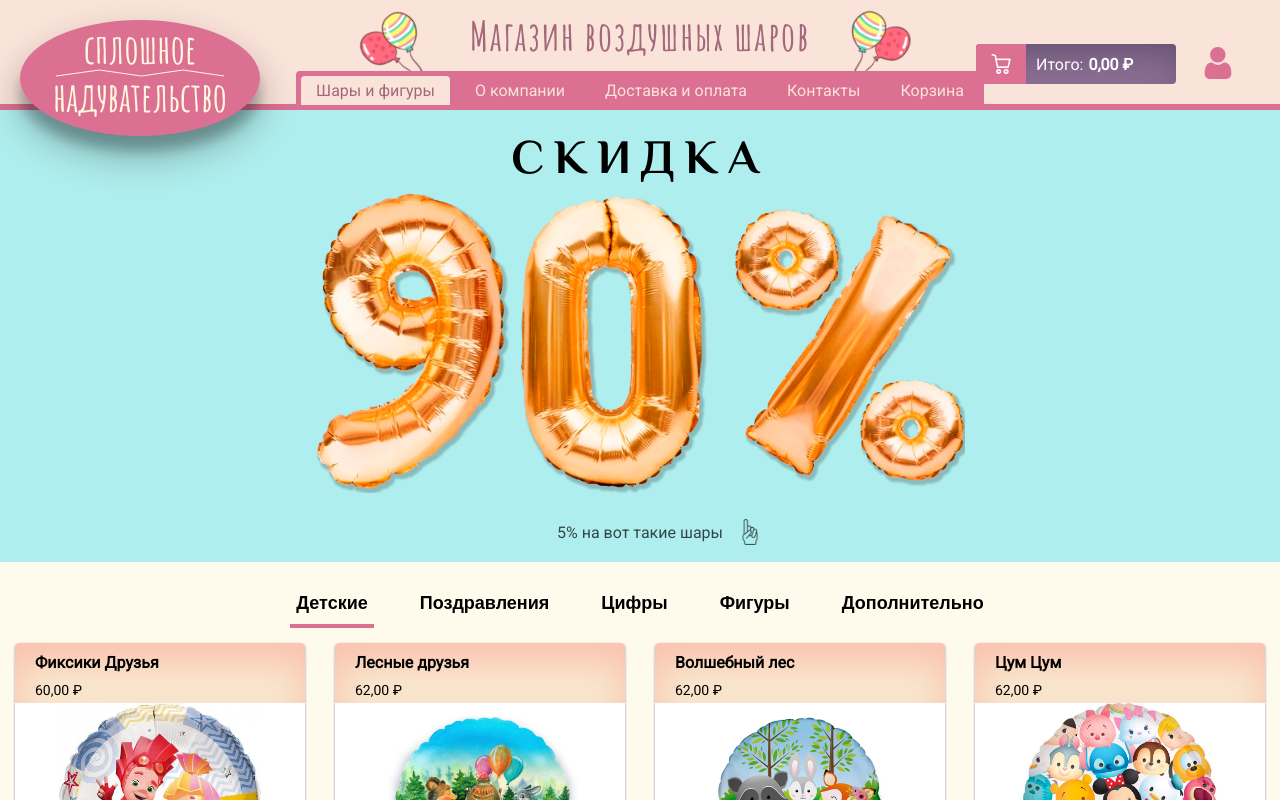
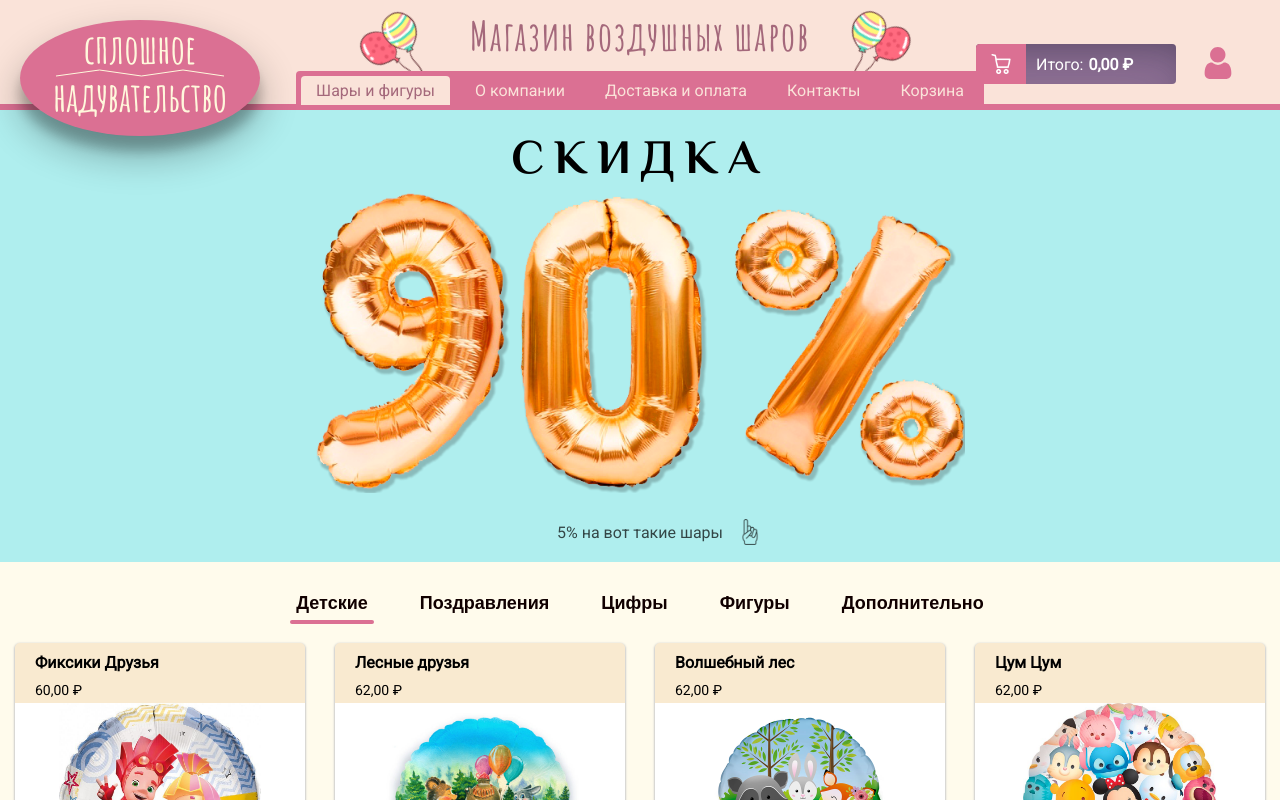
Before and after one commit to violetflash/balloons, a React (Create React App) app in the folder balloons/: page / in a window 1280 px wide. Shown: the top 800 px of the page. Built offline with nearby package versions, Linux system fonts and the light colour scheme.

Commit message:
fix: fix cart item counter

```diff
--- a/balloons/src/Components/Checkout/Cart/Cart.js
+++ b/balloons/src/Components/Checkout/Cart/Cart.js
@@ -19,7 +19,9 @@ const OrderList = styled.ul`
 const Total = styled.div`
   display: flex;
   //padding: 0 40px;
-  background-color: rgba(79, 42, 109, 0.3);
+  //background-color: rgba(79, 42, 109, 0.3);
+  background-color: rgba(241,207,166,0.4);
+  box-shadow: inset 0 15px 30px cornsilk, 0 2px 9px rgb(0 0 0 / 22%);
   padding: 20px 40px;
   //max-width: 100%;
   max-width: 1200px;
@@ -90,7 +92,7 @@ const Cart = (
                 <MainTitle>Ваш Заказ</MainTitle>
                 {orders.length ?
                     <OrderList>
-                        {orders.map((item, index) => <OrderItem key={item.id} order={item} index={index + 1}/>)}
+                        {orders.map((item, index) => <OrderItem key={item.id + '' + index} order={item} index={index + 1}/>)}
                     </OrderList> :
                     <EmptyList>Вы пока ничего не добавили в корзину...</EmptyList>
                 }
--- a/balloons/src/Components/Checkout/CartItem/CartItem.js
+++ b/balloons/src/Components/Checkout/CartItem/CartItem.js
@@ -191,9 +191,7 @@ const CartItem = ({ order, index }) => {
     const adds = order.adds ? order.adds.filter(item => item.checked) : null;
     const addsCount = adds.length;
     const addPrice = Math.ceil(order.price * 0.1);
-    const totalAddsSum = addPrice * addsCount;
-
-    console.log(addsCount);
+    const totalAddsSum = addPrice * addsCount * order.count;
 
     return (
         <Item data-index={index + ')'}>
--- a/balloons/src/Components/Pages/ProductsPage/ListProducts/ListProducts.js
+++ b/balloons/src/Components/Pages/ProductsPage/ListProducts/ListProducts.js
@@ -122,7 +122,7 @@ const CardInfo = styled.aside`
   //background-color: #f5d7ae;
   background-color: rgba(241, 207, 166, 0.4);
   //background-color: #fae3d9;
-  box-shadow: inset 0 19px 38px rgba(255, 94, 94, 0.3), 0 15px 12px rgba(0, 0, 0, 0.22);
+  //box-shadow: inset 0 19px 38px rgba(255, 94, 94, 0.3), 0 15px 12px rgba(0, 0, 0, 0.22);
   //border-bottom: 1px solid #CCCCCC;
 
 
@@ -143,16 +143,35 @@ const Price = styled.p`
 const InCart = styled.span`
   position: absolute;
   right: 10px;
+
+  span {
+    font-weight: 700;
+  }
 `;
 
 
 
 const ListProducts = ({ itemList, setOpenItem, orders }) => {
 
-    const checkItemInCart = (item) => {
-        return orders.findIndex(order => {
-            return order.id === item.id;
-        })
+    const getAllEntriesIndexes = (item) => {
+        const indexes = [];
+        orders.forEach((elem, index) => {
+            if (elem.id === item.id) {
+                indexes.push(index);
+            }
+        });
+
+        return indexes;
+    };
+
+    const countSameEntries = (item) => {
+        const indexes = getAllEntriesIndexes(item);
+        const entries = [];
+        indexes.forEach((idx) => {
+            entries.push(orders[idx]);
+        });
+
+        return entries.reduce((counter, current) => counter + current.count, 0);
     };
 
     return (
@@ -170,7 +189,7 @@ const ListProducts = ({ itemList, setOpenItem, orders }) => {
                             style: 'currency',
                             currency: 'RUB'
                         })}
-                            {checkItemInCart(item) >= 0 && <InCart>В корзине: {orders[checkItemInCart(item)].count} шт.</InCart>}
+                            {getAllEntriesIndexes(item).length > 0 && <InCart>В корзине: <span>{countSameEntries(item)}</span> шт.</InCart>}
                         </Price>
                     </CardInfo>
                     <Item img={item.img} country={item.country}/>
--- a/balloons/src/Components/Pages/ProductsPage/ModalProduct/ModalProduct.js
+++ b/balloons/src/Components/Pages/ProductsPage/ModalProduct/ModalProduct.js
@@ -235,19 +235,28 @@ const ModalProduct = (
 
     const addToOrder = () => {
 
+        const checkItemAlreadyInCart = () => {
+            let idx = -1;
 
+            orders.forEach((order, index) => {
+                const {count: orderCount, ...restOrder} = order;
+                const {count: newOrderCount, ...restNewOrder} = newOrder;
 
+                if (JSON.stringify(restOrder) === JSON.stringify(restNewOrder)) {
+                    idx = index;
+                }
+            });
 
-        const checkItemAlreadyInCart = orders.findIndex((order) => {
-            return order.id === newOrder.id;
-        });
+            console.log(idx);
+            return idx;
+        }
 
         const checkAdds = () => {
-            return JSON.stringify(orders[checkItemAlreadyInCart].adds) === JSON.stringify(newOrder.adds);
+            return JSON.stringify(orders[checkItemAlreadyInCart()].adds) === JSON.stringify(newOrder.adds);
         };
 
-        if (checkItemAlreadyInCart >= 0 && checkAdds()) {
-            orders[checkItemAlreadyInCart].count += newOrder.count;
+        if (checkItemAlreadyInCart() >=0 && checkAdds()) {
+            orders[checkItemAlreadyInCart()].count += newOrder.count;
             setOpenItem(null);
             setAddToCartPopup(openItem);
             setTimeout(setAddToCartPopup, 1500, null);
--- a/balloons/src/Components/Pages/ProductsPage/Products/Products.js
+++ b/balloons/src/Components/Pages/ProductsPage/Products/Products.js
@@ -22,20 +22,34 @@ const Menu = styled.div`
 `;
 
 const Button = styled.button`
+  position: relative;
   border: none;
   margin: 0 20px;
   font-size: 18px;
   font-weight: 700;
+  color: #100;
   background-color: transparent;
   cursor: pointer;
   padding-bottom: 10px;
   border-bottom: 4px solid transparent;
-  transition: all 0.3s ease 0s;
+  transition: all 0.3s;
 
   //color: rgba(79,42,109,1);
 
   &.active {
-    border-bottom: 4px solid palevioletred;
+
+    &::before {
+      position: absolute;
+      content: '';
+      width: 100%;
+      height: 4px;
+      border-radius: 4px;
+      background-color: palevioletred;
+      bottom: 0;
+      left: 0;
+      right: 0;
+    }
+
   }
 `;
 
--- a/balloons/src/Components/Pages/ProductsPage/Products/db.js
+++ b/balloons/src/Components/Pages/ProductsPage/Products/db.js
@@ -1426,7 +1426,7 @@ const db = {
             price: 250,
             size: '48см',
             country: 'Россия',
-            additional: ['Фиолетовый', 'Белый', 'Синий', 'Красный'],
+            choices: ['Фиолетовый', 'Белый', 'Синий', 'Красный'],
         },
         {
             name: 'Стойка для шаров',
@@ -1435,16 +1435,16 @@ const db = {
             price: 1340,
             size: '150см/48см',
             country: 'Россия',
-            additional: ['20 отверстий', '30 отверстий', '40 отверстий', '50 отверстий'],
+            choices: ['20 отверстий', '30 отверстий', '40 отверстий', '50 отверстий'],
         },
         {
-            name: 'Сетка для сброса / запуска шаров',
+            name: 'Сетка для запуска шаров',
             img: './baloons/other/03.jpg',
             id: 903,
             price: 900,
             size: '200см * 100см',
             country: 'Испания',
-            additional: ['100 шаров', '200 шаров', '300 шаров', '500 шаров'],
+            choices: ['100 шаров', '200 шаров', '300 шаров', '500 шаров'],
         },
         {
             name: 'Конфетти, квадраты',
@@ -1453,7 +1453,7 @@ const db = {
             price: 980,
             size: 'квадраты 2см',
             country: 'Испания',
-            additional: ['Золото', 'Серебро', 'Ассортимент цветов'],
+            choices: ['Золото', 'Серебро', 'Ассортимент цветов'],
         },
         {
             name: 'Воздух',
@@ -1463,7 +1463,7 @@ const db = {
             size: 'без размера',
             country: 'Россия',
             description: 'Чистейший воздух с высокогорных долин России. Можно добавить ароматов на Ваш вкус!',
-            additional: ['Простой', 'Апельсиновый', 'Клубничный', 'Лесные ароматы'],
+            choices: ['Простой', 'Апельсиновый', 'Клубничный', 'Лесные ароматы'],
         },
     ]
 };
```
Also changed, not shown: balloons/src/images/cart-black.png (added).
